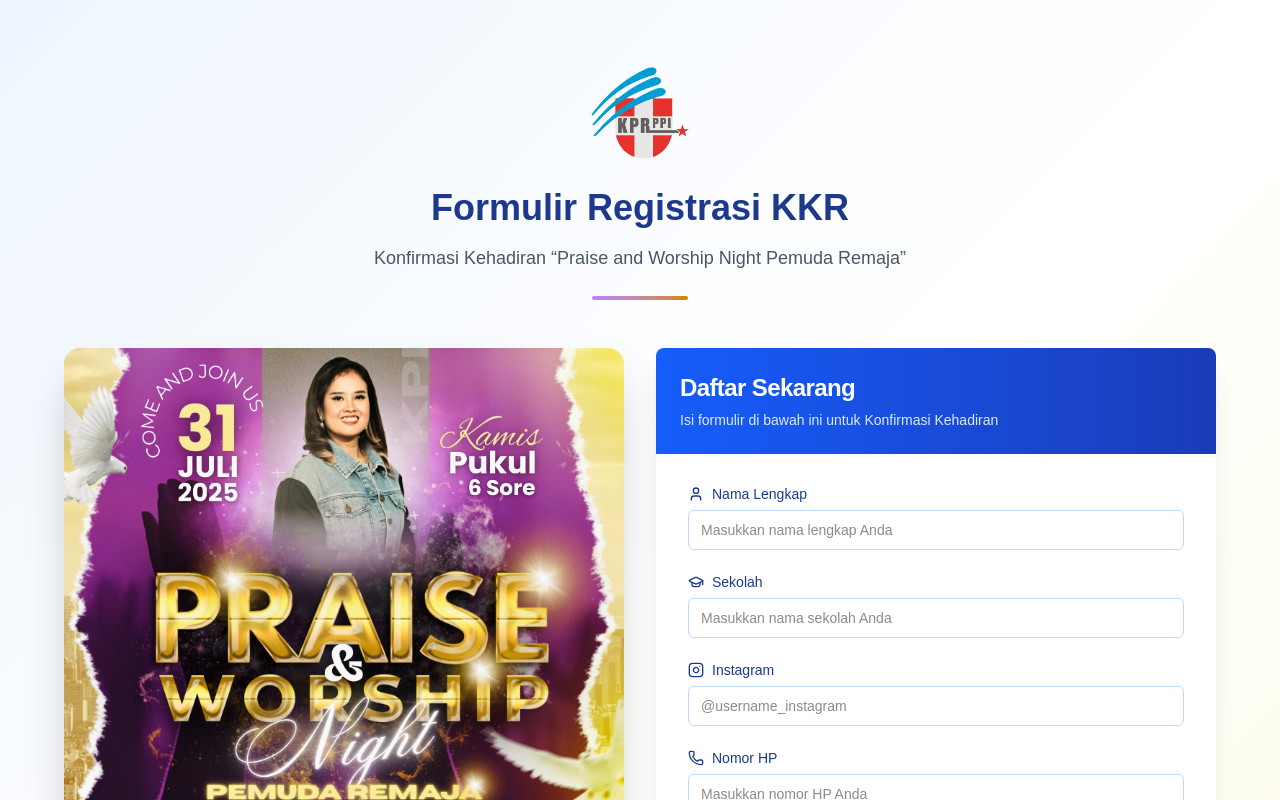
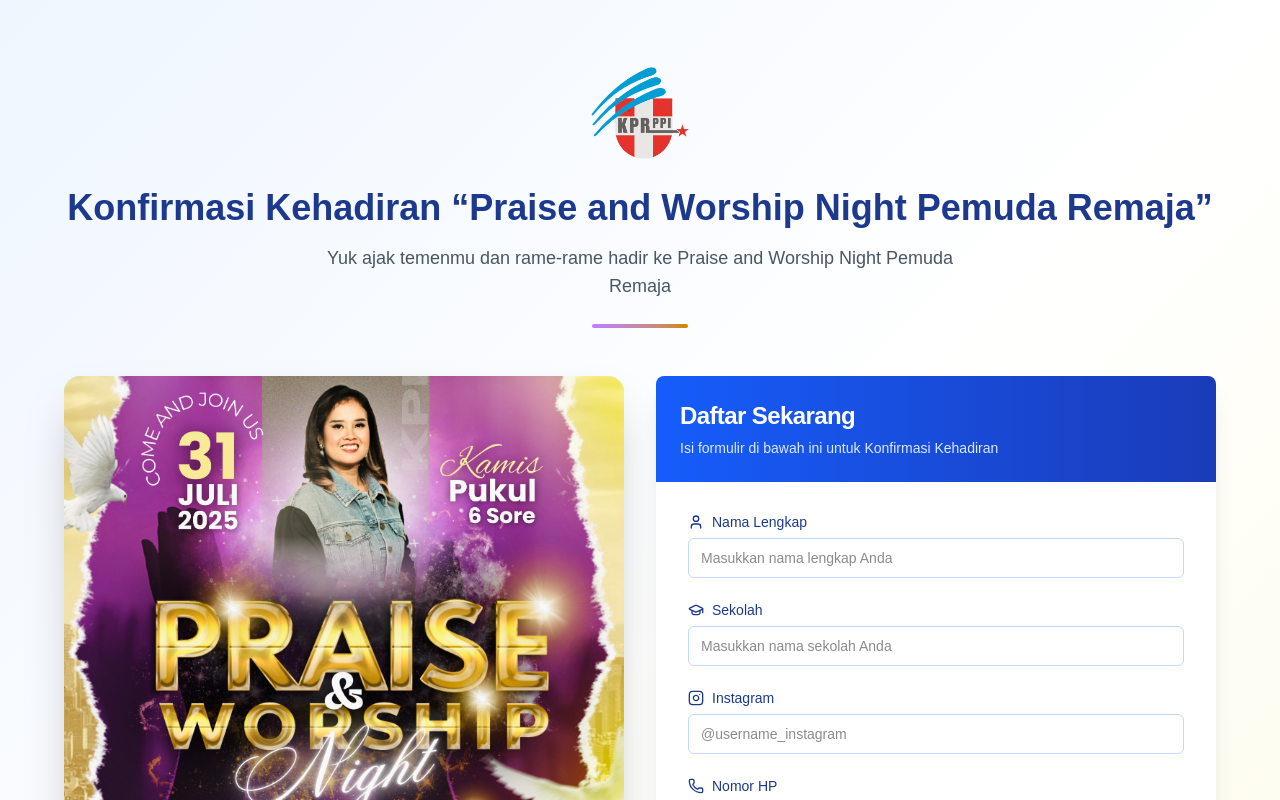
Before and after one commit to rzalwhy12/formulir-kkr, a Next.js app: page / in a window 1280 px wide. Shown: the top 800 px of the page. Built offline with nearby package versions, Linux system fonts and the light colour scheme.

Commit message:
update/p

```diff
--- a/src/app/page.tsx
+++ b/src/app/page.tsx
@@ -99,10 +99,10 @@ export default function KKRRegistrationForm() {
             </div>
           </div>
           <h1 className="text-4xl font-bold text-blue-900 mb-4 dark:text-gray-100">
-            Formulir Registrasi KKR
+            Konfirmasi Kehadiran “Praise and  Worship Night Pemuda Remaja”
           </h1>
           <p className="text-lg text-gray-600 max-w-2xl mx-auto dark:text-gray-300">
-            Konfirmasi Kehadiran “Praise and  Worship Night Pemuda Remaja”
+            Yuk ajak temenmu dan rame-rame hadir ke Praise and Worship Night Pemuda Remaja
           </p>
           <div className="mt-6 flex justify-center">
             <div className="h-1 w-24 bg-gradient-to-r from-purple-400 to-yellow-600 rounded-full dark:from-purple-600 dark:to-yellow-700"></div>
```
